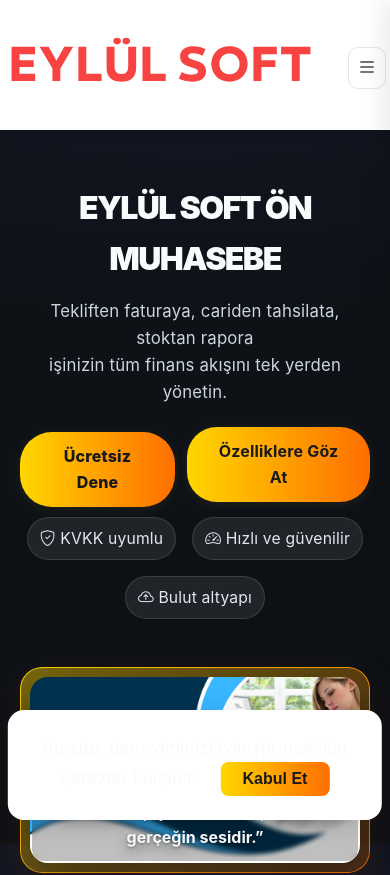
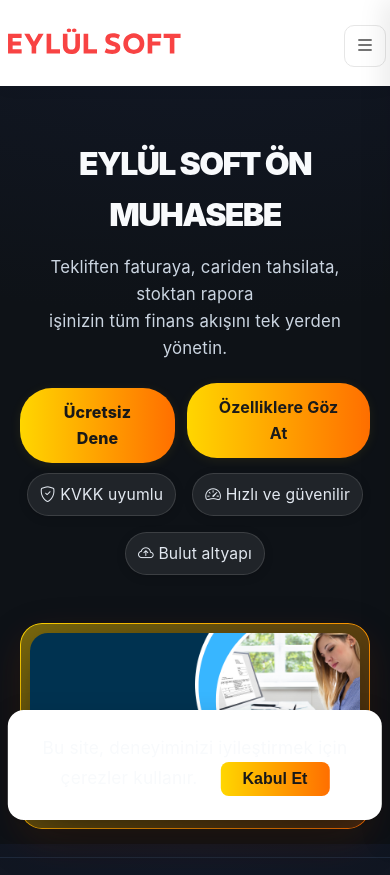
Before and after one commit to sumeyra06/webproje, a website: page index.html in a window 390 px wide. Shown: the top 875 px of the page. Drawn offline with nearby package versions, Linux system fonts and the light colour scheme.

Commit message:
style(brand): reduce landing header logo size and move sizing to CSS

```diff
--- a/index.html
+++ b/index.html
@@ -14,7 +14,7 @@
         <header class="main-header eleks-header">
     <div class="container nav-container">
             <div class="logo">
-                <img src="assets/softlogo-text.svg" alt="Eylül Soft" class="brand-logo-img brand-logo--header" style="height:88px;width:auto;object-fit:contain;">
+                <img src="assets/softlogo-text.svg" alt="Eylül Soft" class="brand-logo-img brand-logo--header" />
             </div>
             <button id="mobileNavToggle" class="mobile-nav-toggle" aria-label="Menüyü Aç/Kapat" title="Menü">
                 <i class="bi bi-list"></i>
--- a/style.css
+++ b/style.css
@@ -592,14 +592,14 @@
 @media (max-width: 900px) { .brand-logo--header { height: 40px; } }
 /* Larger header logo specifically on the landing (brand-bg) page */
 body.brand-bg .brand-logo-img {
-    height: 88px; /* larger desktop logo */
+    height: 64px; /* default landing desktop logo */
     transition: height 0.2s ease;
 }
 @media (max-width: 1100px) {
-    body.brand-bg .brand-logo-img { height: 72px; }
+    body.brand-bg .brand-logo-img { height: 56px; }
 }
 @media (max-width: 700px) {
-    body.brand-bg .brand-logo-img { height: 48px; }
+    body.brand-bg .brand-logo-img { height: 44px; }
 }
 .brand-logo--auth { height: 46px; }
 .brand-logo--admin { height: 30px; }
```
